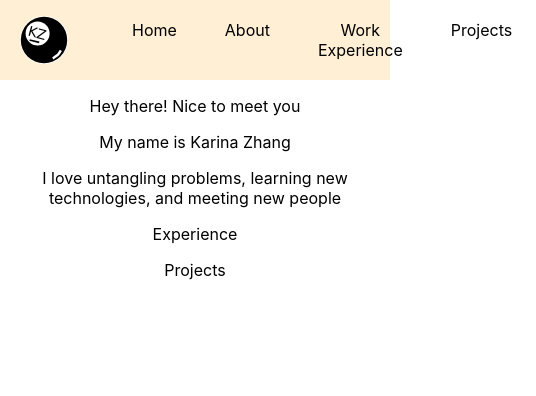
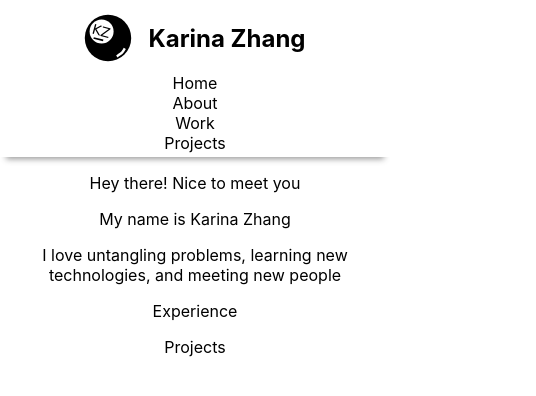
Before and after one commit to kzhang01/kzhang01.github.io, a React (Create React App) app: page / in a window 390 px wide. Shown: the top 396 px of the page, 536 px wide, since content can reach past the window. Built offline with nearby package versions, Linux system fonts and the light colour scheme.

Commit message:
responsive header, will add hamburger menu

```diff
--- a/src/components/Header.js
+++ b/src/components/Header.js
@@ -1,53 +1,89 @@
 import React from "react";
 import styled from 'styled-components';
 import logo from "../assets/logo.svg";
+import { device } from "../utils/breakpoints";
 
 export default function Header() {
     const Header = styled.section`
-        background: papayawhip;
-        width: "100%";
-        height: 3em;
-        padding: 16px 20px;
+        min-height: 3em;
+        padding: 4px 32px;
+
+        -webkit-box-shadow: 0 8px 6px -6px #999;
+        -moz-box-shadow: 0 8px 6px -6px #999;
+        box-shadow: 0 8px 6px -6px #999;
 
         display: flex;
         justify-content: space-between;
         align-items: center;
 
-        ul {
-            list-style-type: none;
-            display: flex;
+        a {
+            color: black;
+            text-decoration: none;
         }
-        li {
-            float: left;
-            padding: 0px 24px;
+
+        @media ${device.mobileL} {
+            flex-direction: column;
         }
+    `;
+
+    const LogoContainer = styled.section`
+        display: flex;
+        align-items: center;
+        img {
+            margin-right: 16px;
+        }
+    `;
+    const Links = styled.section`
+        width: 20vw;
+        display: flex;
+        justify-content: space-between;
+
+        @media ${device.mobileL} {
+            flex-direction: column;
+        }
+        @media ${device.laptop} {
+            width: 30vw;
+        }
+
         a:link, a:visited, a:active {
             color: black;
             text-decoration: none;
+            position: relative;
         }
         a:hover {
-            color: red;
-            transition: color 1s;
+            color: #000;
+        }
+        a::before {
+            content: "";
+            position: absolute;
+            display: block;
+            width: 100%;
+            height: 2px;
+            bottom: 0;
+            left: 0;
+            background-color: #73eba7;
+            transform: scaleX(0);
+            transition: transform 0.3s ease;
+        }
+        a:hover::before {
+            transform: scaleX(1);
         }
     `;
 
     return (
         <Header>
-            <img src={logo} height="48px" width="48px" alt="logo"/>
-            <ul>
-                <li>
-                    <a href="#home">Home</a>
-                </li>
-                <li>
-                    <a href="#about">About</a>
-                </li>
-                <li>
-                    <a href="#experience">Work Experience</a>
-                </li>
-                <li>
-                    <a href="#projects">Projects</a>
-                </li>
-            </ul>
+            <a href="#home">
+                <LogoContainer>
+                    <img src={logo} height="48px" width="48px" alt="logo"/>
+                    <h2>Karina Zhang</h2>
+                </LogoContainer>
+            </a>
+            <Links>
+                <a href="#home">Home</a>
+                <a href="#about">About</a>
+                <a href="#experience">Work</a>
+                <a href="#projects">Projects</a>
+            </Links>
         </Header>
     )
 }
--- /dev/null
+++ b/src/utils/breakpoints.js
@@ -0,0 +1,19 @@
+const size = {
+    mobileS: '320px',
+    mobileM: '375px',
+    mobileL: '425px',
+    tablet: '768px',
+    laptop: '1024px',
+    laptopL: '1440px',
+    fourK: '2560px'
+  }
+
+  export const device = {
+    mobileS: `(max-width: ${size.mobileS})`,
+    mobileM: `(max-width: ${size.mobileM})`,
+    mobileL: `(max-width: ${size.mobileL})`,
+    tablet: `(max-width: ${size.tablet})`,
+    laptop: `(max-width: ${size.laptop})`,
+    laptopL: `(max-width: ${size.laptopL})`,
+    fourK: `(max-width: ${size.desktop})`
+  };
```
